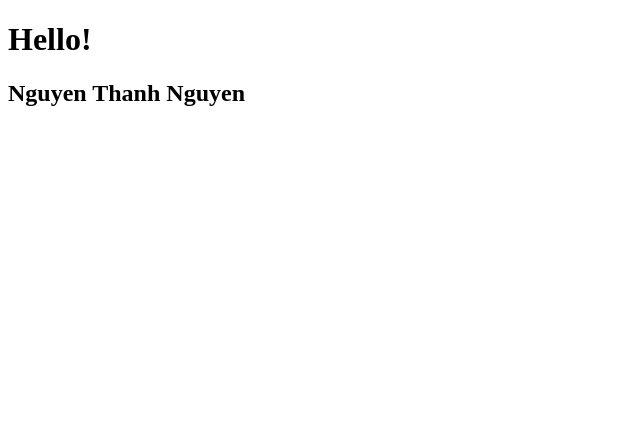
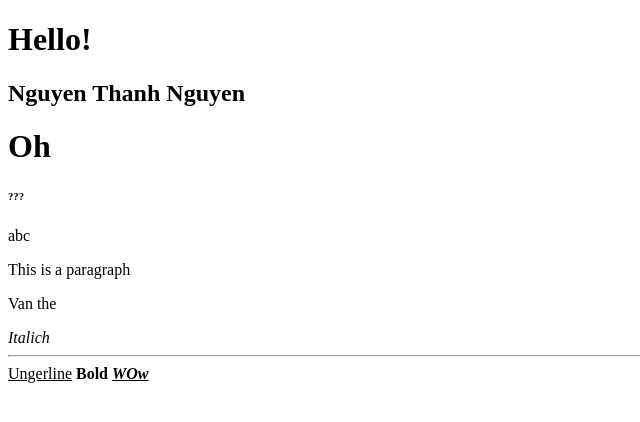
Before and after one commit to thanhnguyen2023/Web, a plain HTML site: page First.html in a window 1280 px wide. Shown: the whole page, without its empty margins (0-640 px from the left). Drawn offline with Linux system fonts and the light colour scheme.

Commit message:
Them file

```diff
--- a/First.html
+++ b/First.html
@@ -24,7 +24,7 @@
         ol-li: odered list danh sách có thứ tự
         ul-li: unordered list danh sách không có thứ tự
         table: Bảng
-        form: form
+        form: form,
     2. Inline elsements - cac phan tu noi tuyen/noi dòng
         Nội dung hiển thị nội dòng
         Chiều rộng và chiều cao đủ để chứa nội dung
@@ -33,6 +33,22 @@
         i: italic in nghiêng
         u: underline Gạch chân
         strong, em: nhấn mạnh-->
-
+        <h1>Oh</h1>
+        <h6>???</h6>
+        <div>abc</div>
+        <p>This is a paragraph</p>
+        <p>Van the</p>
+        <i>Italich</i>
+        <hr>
+        <u>Ungerline</u>
+        <b>Bold</b>
+        <b><u><i>WOw</i></u></b>
+        <table></table>
+        <a href=""></a>
+        <!-- href: đường dẫn cần liên kết
+            - External link: Liên kết ra ngoài
+            - Internal link: Liên kết nội bộ
+                + Absolute: Tuyệt đối Tính từ thư mục gốc
+                + Rolative: tương đối Tính từ thư mục hiện tại -->
 </body>
 </html>
```
Also changed, not shown: index.html (+3 -3 lines), Learn.txt (added).
